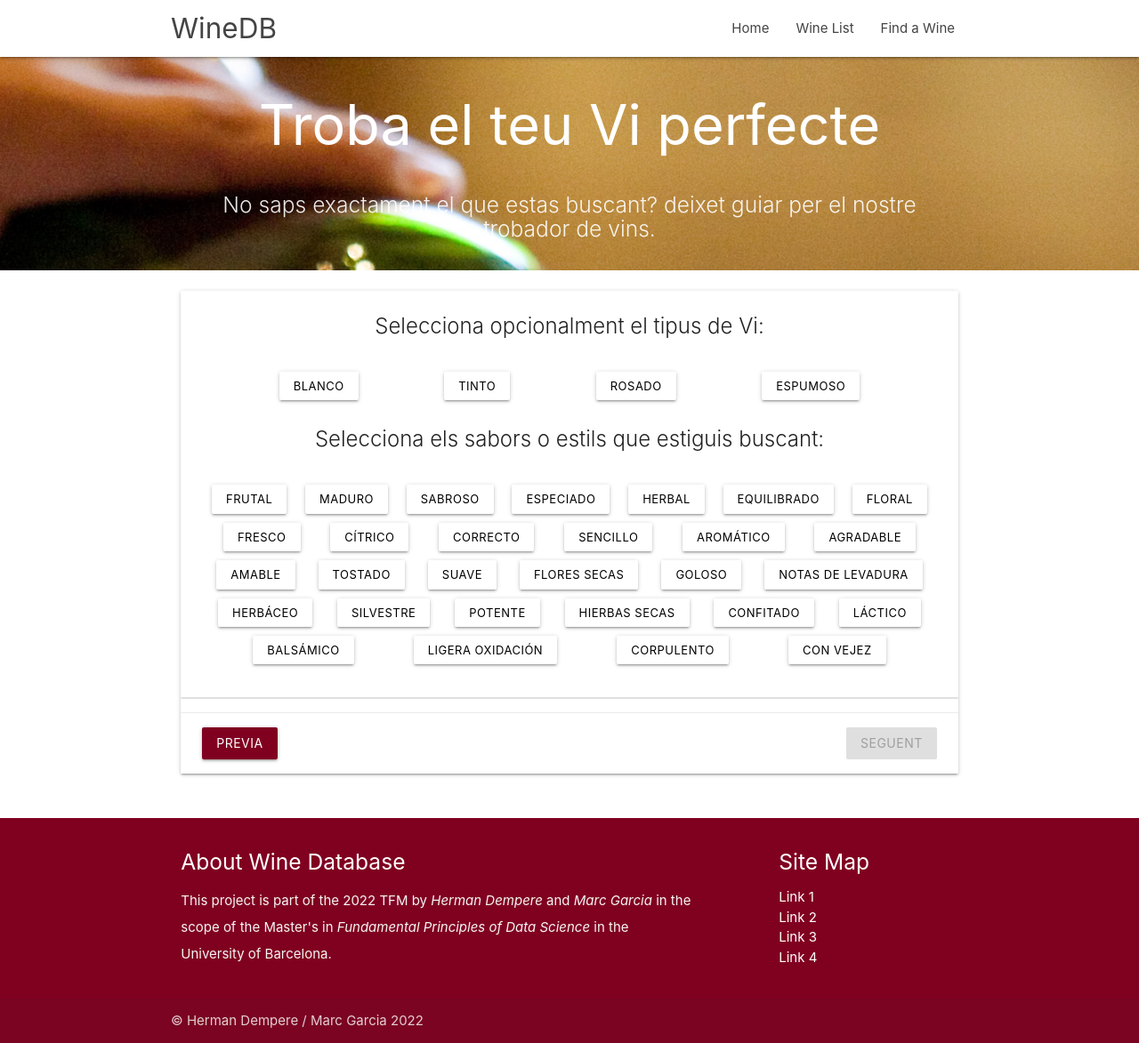
After one commit to Nerucius/2022.tfm.winedb, a Django app: page /find-wine/ in a window 1280 px wide. The commit adds this page. Shown: the whole page at 89% size. Run offline with Django 3.2, Linux system fonts and the light colour scheme; some libraries are stand-ins or nearby versions.

Commit message:
New Find a Wine form page

```diff
--- a/django/requirements.txt
+++ b/django/requirements.txt
@@ -1,6 +1,7 @@
 Django==3.2.13
 pandas==1.3.5
 scikit-learn==1.0.2
+catboost==1.0.6
 # djangorestframework>=3.9.1,<4
 # django-filter>=2.1.0,<3
 # django-redis==4.10.0
--- a/django/winedb/web/templates/web/base.html
+++ b/django/winedb/web/templates/web/base.html
@@ -11,6 +11,12 @@
   <!-- Compiled and minified CSS -->
   <link rel="stylesheet" href="https://cdnjs.cloudflare.com/ajax/libs/materialize/1.0.0/css/materialize.min.css">
   <link rel="stylesheet" href="{% static 'web/style.css' %}">
+
+  <!-- leaflet -->
+  <link rel="stylesheet" href="https://unpkg.com/leaflet@1.8.0/dist/leaflet.css"
+  integrity="sha512-hoalWLoI8r4UszCkZ5kL8vayOGVae1oxXe/2A4AO6J9+580uKHDO3JdHb7NzwwzK5xr/Fs0W40kiNHxM9vyTtQ=="
+  crossorigin=""/>
+
   {% block style %}{% endblock style %}
 </head>
 <body>
@@ -23,10 +29,12 @@
         <ul class="right hide-on-med-and-down">
           <li><a href="{% url 'index' %}">Home</a></li>
           <li><a href="{% url 'wine-list' %}">Wine List</a></li>
+          <li><a href="{% url 'find-wine' %}">Find a Wine</a></li>
         </ul>
         <ul id="nav-mobile" class="sidenav">
           <li><a href="{% url 'index' %}">Home</a></li>
           <li><a href="{% url 'wine-list' %}">Wine List</a></li>
+          <li><a href="{% url 'find-wine' %}">Find a Wine</a></li>
         </ul>
         <a href="#" data-target="nav-mobile" class="sidenav-trigger"><i class="material-icons">menu</i></a>
       </div>
@@ -74,7 +82,9 @@
   <script src="https://cdnjs.cloudflare.com/ajax/libs/materialize/1.0.0/js/materialize.min.js"></script>
   <script src="{% static 'web/init.js' %}"></script>
   <script src="https://cdnjs.cloudflare.com/ajax/libs/vue/3.2.37/vue.global.min.js" integrity="sha512-rCO3ZZnxh9j/Y725Iq2Cqr2lc9fi83zVeN3PFTUosktylZsCFjD13PDbKrzKjKO/idjM4KlMQC52AsoGFTAe6A==" crossorigin="anonymous" referrerpolicy="no-referrer"></script>
-
+  <script src="https://unpkg.com/leaflet@1.8.0/dist/leaflet.js"
+   integrity="sha512-BB3hKbKWOc9Ez/TAwyWxNXeoV9c1v6FIeYiBieIWkpLjauysF18NzgR1MBNBXf8/KABdlkX68nAhlwcDFLGPCQ=="
+   crossorigin=""></script>
   {% block scripts %}{% endblock scripts %}
 </body>
 </html>
--- /dev/null
+++ b/django/winedb/web/templates/web/find_wine.html
@@ -0,0 +1,379 @@
+{% extends "web/base.html" %}
+{% load static %}
+
+{% block title %} | Home{% endblock title %}
+
+{% block style %}
+<style>
+    .parallax-container{
+        min-height: 240px;
+    }
+    .v-cloack{
+      display:none !important;
+    }
+    dt{
+      font-weight: bold;
+      margin-top: 12px;
+    }
+    .button-flex{
+        display: flex;
+        flex-direction: row;
+        flex-wrap: wrap;
+        justify-content: space-evenly;
+    }
+    .button-flex > *{
+        flex: 0 0 auto;
+        margin: 5px 10px;
+    }
+    .button-flex .do-highrank{
+      flex: 1 1 100%;
+      height: 45px;
+      line-height: 45px;
+      margin-bottom: 15px;
+      font-weight: bolder;
+    }
+    .button-flex .do-lowrank{
+      flex: 1 1 auto;
+    }
+
+    #do-map{
+      height: 360px;
+    }
+
+    .collection-item:hover{
+      background-color: #fafafa;
+    }
+</style>
+{% endblock style %}
+
+{% block content %}
+
+  <div id="index-banner" class="parallax-container">
+    <div class="section no-pad">
+      <div class="container">
+        <h1 class="header center white-text">Troba el teu Vi perfecte</h1>
+        <div class="row center">
+          <h5 class="header col s12 light">No saps exactament el que estas buscant? deixet guiar per el nostre trobador de vins.</h5>
+        </div>
+        <br><br>
+
+      </div>
+    </div>
+    <div class="parallax"><img src="{% static 'web/background6.jpg' %}" alt="Unsplashed background img 1"></div>
+  </div>
+
+  <div class="container" id="app">
+    <div class="section">
+
+      <div class="row">
+        <div class="col s12 center">
+
+
+            <div class="card">
+                <!-- Page 1 - Estilos -->
+                <div class="card-content" key="page1" v-if="page == 'page1'">
+                  <!-- Wine Type -->
+                  <span class="card-title">Selecciona opcionalment el tipus de Vi:</span>
+                  <br>
+                  <div class="button-flex">
+                    <template v-for="style in wineTypes" :key="style">
+                        <a v-if="isSelected(style) || !isTypeSelected()"
+                            @click="toggleStyle(style)"
+                            class="waves-effect waves-light btn-small"
+                            :class="{
+                                'white': !isSelected(style),
+                                'black-text': !isSelected(style),
+                                'burgundy': isSelected(style)
+                            }">[[ style ]]</a>
+                        <a v-else
+                            disabled
+                            @click="toggleStyle(style)"
+                            class="waves-effect waves-light btn-small"
+                            :class="{
+                                'white': !isSelected(style),
+                                'black-text': !isSelected(style),
+                                'burgundy': isSelected(style)
+                            }">[[ style ]]</a>
+                    </template>
+                  </div>
+                  <br>
+
+                  <!-- Wine Styles -->
+                  <span class="card-title">Selecciona els sabors o estils que estiguis buscant:</span>
+                  <br>
+                  <div class="button-flex">
+                    <template v-for="style in wineStyles" :key="style">
+                        <a v-if="isSelected(style) || selected.length < maxStyles"
+                            @click="toggleStyle(style)"
+                            class="waves-effect waves-light btn-small"
+                            :class="{
+                                'white': !isSelected(style),
+                                'black-text': !isSelected(style),
+                                'burgundy': isSelected(style)
+                            }">[[ style ]]</a>
+                        <a v-else
+                            disabled
+                            @click="toggleStyle(style)"
+                            class="waves-effect waves-light btn-small"
+                            :class="{
+                                'white': !isSelected(style),
+                                'black-text': !isSelected(style),
+                                'burgundy': isSelected(style)
+                            }">[[ style ]]</a>
+                    </template>
+                  </div>
+                </div>
+
+                <!-- Page 2 - Denominacions -->
+                <div class="card-content" key="page2" v-if="page == 'page2'">
+                  <span class="card-title">Segons les teves preferencies, et podem recomanar les seguents D.O.s:</span>
+                  <br>
+                  <div class="button-flex" style="justify-content: center">
+                    <span v-for="style in selected" readonly class="btn-flat btn-small grey lighten-3">[[style]]</span>
+                  </div>
+                  <br>
+                  <div v-if="recomendedDOs != null">
+                    <div class="button-flex" >
+                      <a v-for="wineDO, i of recomendedDOs"
+                        @click="selectedDO = wineDO"
+                        :class="{
+                        'do-highrank': i==0,
+                        'do-lowrank': i!=0,
+                        'burgundy': wineDO==selectedDO,
+                        'xwhite': i!=0,
+                        'black-text': wineDO!=selectedDO,
+                      }" class="btn white">[[ wineDO.name ]]</a>
+                    </div>
+                    <br>
+                    <div id="do-map"></div>
+                    <br>
+                  </div>
+
+                  <div v-else class="center">
+                    <br>
+                    <a disabled class="btn">Loading...</a>
+                    <br>
+                    <br>
+                  </div>
+                </div>
+
+                <!-- Page 3 - Variety and Final Recomendation -->
+                <div class="card-content" key="page3" v-if="page == 'page3'">
+                  <span class="card-title">Dins d'aquesta D.O. et podem recomanar els seguents vins:</span>
+                  <br>
+                  <div class="button-flex" style="justify-content: center">
+                    <a class="btn-flat btn-small grey lighten-3">[[ selectedDO.name ]]</a>
+                    <span v-for="style in selected" class="btn-flat btn-small grey lighten-3">[[ style ]]</span>
+                  </div>
+                  <br>
+                </div>
+
+                <ul class="collection">
+
+
+                  <li v-for="wine in recomendedWines" class="collection-item avatar">
+                    <a :href="'{% url 'wine-detail-base' %}' + wine.url">
+                    <img src="{% static 'web/wine-icon.png' %}" class="circle">
+                    <span class="title">[[ wine.nombre ]]</span>
+                    <p style="text-align:xleft">
+                      [[ wine.tipoVino.es ]]
+                      | [[ wine.subtipoVino != null ? wine.subtipoVino.es : '' ]]
+                      | [[ wine.zona != null ? wine.zona.nombre : '' ]] <br>
+                      [[ wine.bodega != null ? wine.bodega.nombre : '' ]] <br>
+
+                    </p>
+                    </a>
+                    <!-- <a class="secondary-content"><i class="material-icons"></i></a> -->
+                  </li>
+
+                </ul>
+
+                <div class="card-action" style="display:flex; justify-content:space-between">
+                <a
+                  @click="prevPage(page)"
+                  class="btn waves-effect waves-ligh burgundy"
+                  >Previa</a>
+                &nbsp; &nbsp;
+                <a
+                  @click="nextPage(page)"
+                  class="btn waves-effect waves-ligh burgundy"
+                  :class="{'disabled': selected.length == 0}"
+                  >Seguent</a>
+                </div>
+
+              </div>
+
+
+        </div>
+      </div>
+
+    </div>
+  </div>
+
+
+{% endblock content %}
+
+{% block scripts %}
+
+<script >
+
+    const { createApp } = Vue
+
+    // Leaflet Map
+
+
+    createApp({
+      delimiters: ['[[', ']]'],
+
+      data() {
+        return {
+            page: 'page1',
+            maxStyles: 4,
+            wineTypes: [
+              'blanco',
+              'tinto',
+              'rosado',
+              'espumoso',
+            ],
+            wineStyles:[
+              'frutal',
+              'maduro',
+              'sabroso',
+              'especiado',
+              'herbal',
+              'equilibrado',
+              'floral',
+              'fresco',
+              'cítrico',
+              'correcto',
+              'sencillo',
+              'aromático',
+              'agradable',
+              'amable',
+              'tostado',
+              'suave',
+              'flores secas',
+              'goloso',
+              'notas de levadura',
+              'herbáceo',
+              'silvestre',
+              'potente',
+              'hierbas secas',
+              'confitado',
+              'láctico',
+              'balsámico',
+              'ligera oxidación',
+              'corpulento',
+              'con vejez',
+            ],
+            selected: [],
+            recomendedDOs: null,
+            selectedDO: null,
+            recomendedWines: null,
+        }
+      },
+
+      async mounted() {
+        console.log(`VUE OK`)
+      },
+
+      methods:{
+        createMap(){
+          console.log('createMap');
+
+          var map = L.map('do-map',{
+            center: [0,0],
+            dragging: false,
+            scrollWheelZoom: "center",
+          }).setView([41.8,2], 7);
+          // https://stamen-tiles-a.a.ssl.fastly.net/toner/8/130/94@2x.png
+          var tiles = L.tileLayer('https://stamen-tiles-{s}.a.ssl.fastly.net/toner/{z}/{x}/{y}@2x.png', {
+            minZoom: 7,
+            maxZoom: 7,
+            attribution: '&copy; <a href="http://www.openstreetmap.org/copyright">OpenStreetMap</a>'
+          }).addTo(map);
+        },
+
+        toggleStyle(style){
+            if(this.selected.indexOf(style) >= 0){
+                this.style = this.selected.splice(this.selected.indexOf(style), 1)
+            }else{
+                this.selected = [...this.selected, style]
+            }
+        },
+        isSelected(style){
+            return this.selected.indexOf(style) >= 0
+        },
+        isTypeSelected(){
+            for(type of this.wineTypes){
+              if(this.selected.indexOf(type) >= 0) return true;
+            }
+
+            return false;
+        },
+
+        async prevPage(page){
+          if(page == 'page2'){
+            this.page = 'page1';
+            this.recomendedDOs = null;
+            this.selectedDO = null;
+          }
+          if(page == 'page3'){
+            this.page = 'page2';
+            setTimeout(() => this.createMap(), 100)
+          }
+        },
+
+        async nextPage(page){
+          if(page == 'page1'){
+            this.page = 'page2';
+            this.recomendedDOs = await this.getRecomendedDOs();
+            setTimeout(() => this.createMap(), 100)
+          }
+          if(page == 'page2'){
+            this.recomendedWines = await this.getRecomendedWines();
+            this.page = 'page3';
+          }
+        },
+
+        async getRecomendedDOs(){
+          let data = await fetch(`{% url 'api-wine-ml-predictdo' %}?style=${this.selected.join(',')}`)
+          let jsonData = await data.json()
+
+          recomendedDOsList = []
+          let show = 3
+
+          for(wineDo in jsonData.response){
+            recomendedDOsList = [
+              ...recomendedDOsList,
+              {
+                name: wineDo,
+                score: jsonData.response[wineDo]
+              }
+            ]
+            show--;
+            if (show == 0) break;
+          }
+
+          return recomendedDOsList
+        },
+
+        async getRecomendedWines(){
+          var data = await fetch(`{% static 'web/wine_list.json' %}`)
+          let wineList = await data.json()
+
+          wineList = [
+          ...wineList[0]
+        ]
+
+          return wineList.slice(0, 8)
+      },
+
+      }
+
+    }).mount('#app')
+
+
+</script>
+
+{% endblock scripts %}
--- a/django/winedb/web/templates/web/wine_detail.html
+++ b/django/winedb/web/templates/web/wine_detail.html
@@ -158,7 +158,7 @@
           },
 
           async fetchSimilarWines(){
-            var data = await fetch(`{% url 'api-wine-ml-base' %}${this.wine.url}/similar/`)
+            let data = await fetch(`{% url 'api-wine-ml-base' %}${this.wine.url}/similar/`)
             let similarWines = await data.json()
 
             similarWinesList = []
--- a/django/winedb/web/urls.py
+++ b/django/winedb/web/urls.py
@@ -7,4 +7,5 @@ urlpatterns = [
     path('wine-list/', views.wine_list, name='wine-list'),
     path('wine/', views.wine_detail, name='wine-detail-base'),
     path('wine/<str:wine_id>/', views.wine_detail, name='wine-detail'),
+    path('find-wine/', views.find_wine, name='find-wine'),
 ]
--- a/django/winedb/web/views.py
+++ b/django/winedb/web/views.py
@@ -10,3 +10,6 @@ def wine_list(request):
 
 def wine_detail(request, wine_id):
     return render(request, 'web/wine_detail.html', {'wine_id': wine_id})
+
+def find_wine(request):
+    return render(request, 'web/find_wine.html')
```
Also changed, not shown: django/winedb/web/static/web/wine-icon.png (added), django/winedb/web/static/web/wine-icons.png (added).
